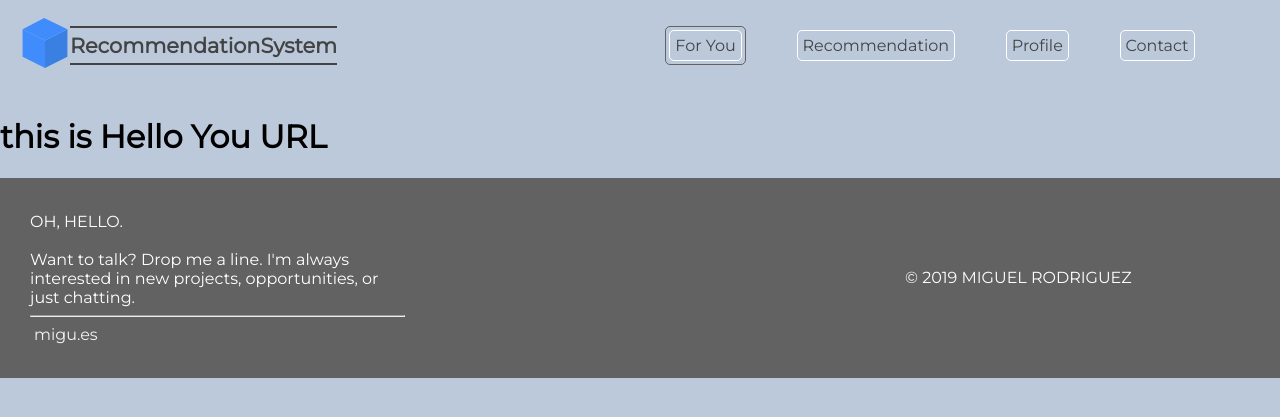
After one commit to GyanPrakashkushwaha/HiredAI, a Django app: page /hello/ in a window 1280 px wide. The commit adds this page. Shown: the top 417 px of the page. Run offline with Django 5.2, Linux system fonts and the light colour scheme.

Commit message:
add main.html

```diff
--- /dev/null
+++ b/requirements.txt
@@ -0,0 +1 @@
+Django
--- /dev/null
+++ b/templates/hello.html
@@ -0,0 +1,18 @@
+{% extends "main.html" %}
+
+    {% block content %}
+
+    <style>
+		@import url('https://fonts.googleapis.com/css?family=Montserrat&display=swap');
+	</style>
+	<style>
+		@import url('https://fonts.googleapis.com/icon?family=Material+Icons');
+	</style>
+
+
+    <h1>this is Hello You URL</h1>
+
+    {% endblock content %}
+
+</body>
+</html>
--- a/templates/main.html
+++ b/templates/main.html
@@ -4,7 +4,224 @@
     <meta charset="UTF-8">
     <meta name="viewport" content="width=device-width, initial-scale=1.0">
 	<title>Hired AI</title>
-	<link rel="stylesheet" type="text/css" href="static/style.css">
+	<!-- <link rel="stylesheet" type="text/css" href="static/style.css"> -->
+    <style>
+        /*
+#3A80E2
+#418CFC
+*/
+
+body{
+	font-family: 'Montserrat', sans-serif;
+	padding: 0;
+	margin: 0;
+	overflow-x: hidden;
+  background-color: #bbc9db;
+}
+
+.principal{
+	display: flex;
+	flex-direction: column;
+}
+
+.logo{
+
+	display: flex;
+	width: 50%;
+	justify-content: flex-start;
+	align-items: center;
+	font-size: 1.3em;
+	color: #434343;
+}
+
+.logo > strong{
+	padding-top: 5px;
+	padding-bottom: 5px;
+	border-top: solid 2px;
+	border-bottom: solid 2px;
+}
+
+.icon{
+	width: 50px;
+}
+
+.menu{
+	width: 50%;
+  margin-right: 5rem;
+}
+
+.menu > ul{
+	list-style-type: none;
+	display: flex;
+	flex-direction: row;
+	justify-content: space-around;
+	align-items: center;
+	width: 100%;
+}
+
+li{
+	cursor: pointer;
+	color: #434343;
+	transition: all 0.3s;
+	border:solid 1px white;
+	padding: 5px;
+	border-radius: 5px;
+}
+
+li:hover{
+	color: #418CFC;
+	border-color: #418CFC;
+}
+
+.navbar{
+	padding-top: 10px;
+	padding-bottom: 15px;
+	padding-left: 20px;
+	padding-right: 20px;
+	display: flex;
+	flex-direction: row;
+	justify-content: space-between;
+}
+
+.introduce{
+	background-color: #f3f3f3;
+	padding-top: 90px;
+	display: flex;
+	flex-direction: column;
+	justify-content: center;
+	align-items: center;
+	padding-bottom: 90px;
+	background: url('https://res.cloudinary.com/codier/image/upload/v1559615517/p9apta9l8cedcmbfyqcc.png');
+	background-repeat: no-repeat;
+	background-size: cover;
+}
+
+.big-lemma{
+	font-size: 3em;
+	font-weight: bold;
+	margin-bottom: 15px;
+}
+
+.sub-lemma{
+	font-size: 0.8em;
+	color: #434343;
+}
+
+.trial{
+	font-family: 'Montserrat', sans-serif;
+	margin-top: 20px;
+	padding: 15px;
+	background-color: #3A80E2;
+	color: white;
+	border: 0;
+	border-radius: 5px;
+	font-weight: bold;
+	cursor: pointer;
+	transition: all 0.3s;
+}
+
+.trial:hover{
+	background-color: #418CFC;
+}
+
+small{
+	font-size: 0.7em;
+	color: #434343;
+}
+
+
+
+.description{
+	padding-left: 50px;
+	padding-right: 50px;
+	padding-top: 70px;
+	padding-bottom: 70px;
+	background-color: #3A80E2;
+	color: white;
+	display: grid;
+	grid-template-columns: 1fr 1fr 1fr;
+	grid-column-gap: 50px;
+}
+
+.description > div{
+	display: flex;
+	flex-direction: column;
+	justify-content: center;
+	align-items: center;
+}
+
+.logoD{
+	font-size: 1.6em;
+	font-weight: bold;
+	margin-bottom: 15px;
+}
+
+.textD{
+	font-size: 0.9em;
+	color: #f3f3f3;
+	text-align: justify;
+}
+
+.opinion{
+	padding-top: 130px;
+	padding-bottom: 130px;
+	display: flex;
+	justify-content: center;
+	align-items: center;
+	background: url('https://res.cloudinary.com/codier/image/upload/v1559615517/p9apta9l8cedcmbfyqcc.png');
+	background-position: center;
+	background-origin: initial;
+	background-repeat: no-repeat;
+	background-size: cover;
+	transform:scaleX(-1) scaleY(-1);
+}
+
+.opinion > .inside{
+	transform:scaleX(-1) scaleY(-1);
+	display: flex;
+	flex-direction: row;
+	width: 50%
+}
+
+.imageO{
+	margin-right: 30px;
+}
+
+img{
+	width: 100px;
+	border-radius: 50%;
+}
+
+footer{
+	padding-left: 30px;
+	background-color: #626262;
+	height: 200px;
+	display: flex;
+	align-items: center;
+	justify-content: space-between;
+	color: white;
+}
+
+a{
+	color: #f3f3f3;
+	text-decoration: none;
+	border:solid 1px #626262;
+	padding: 3px;
+	transition: all 0.3s;
+	border-radius: 5px;
+}
+
+a:hover{
+	border-color: white;
+}
+
+
+footer > div{
+	width: 30%
+}
+
+
+    </style>
 </head>
 <body>
     {% include "nav.html" %}
--- a/web/urls.py
+++ b/web/urls.py
@@ -4,5 +4,6 @@ from . import views
 
 urlpatterns = [
     path(route='',view=views.home),
-    path(route='foryou/',view=views.forYou,name='forYou')
+    path(route='foryou/',view=views.forYou,name='forYou'),
+    path(route='hello/',view=views.hello,name='hello')
 ]
--- a/web/views.py
+++ b/web/views.py
@@ -7,3 +7,6 @@ def home(request):
 
 def forYou(request):
     return render(request=request,template_name='foryou.html')
+
+def hello(request):
+    return render(request=request,template_name='hello.html')
```
